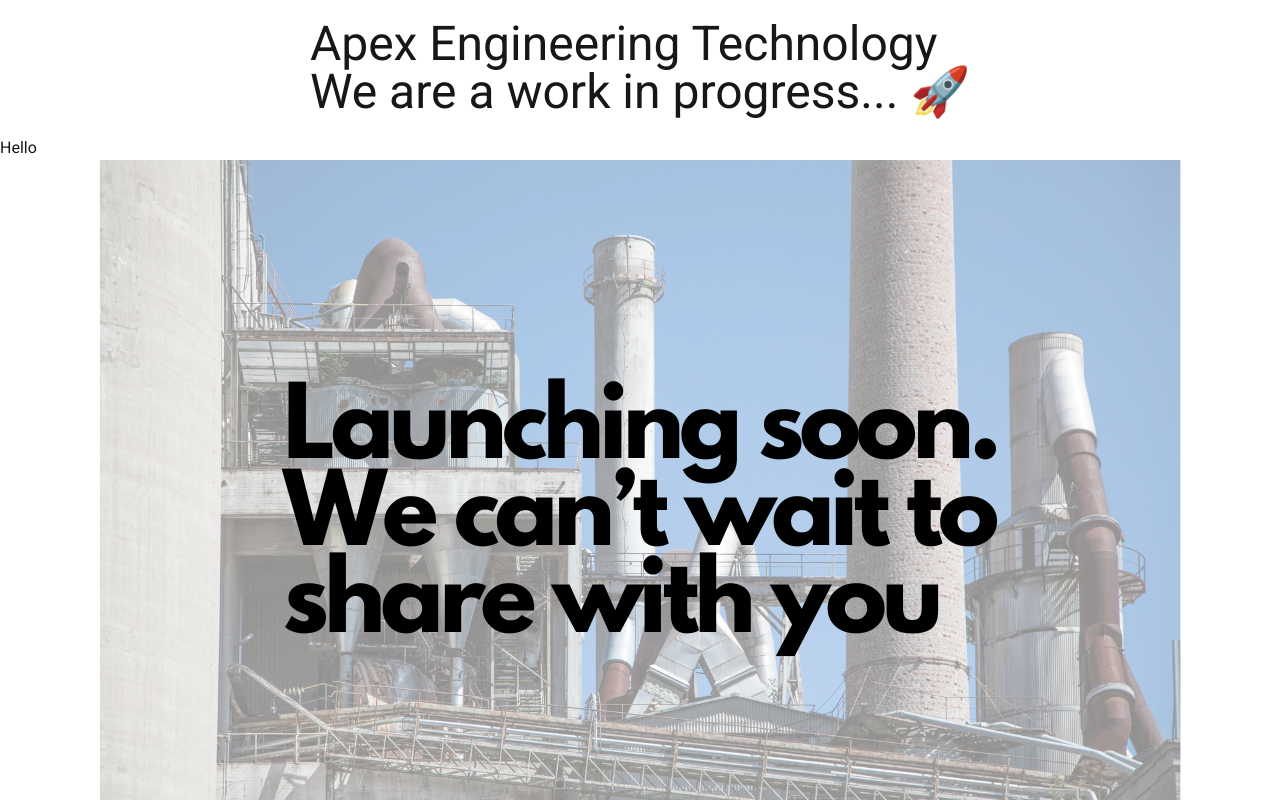
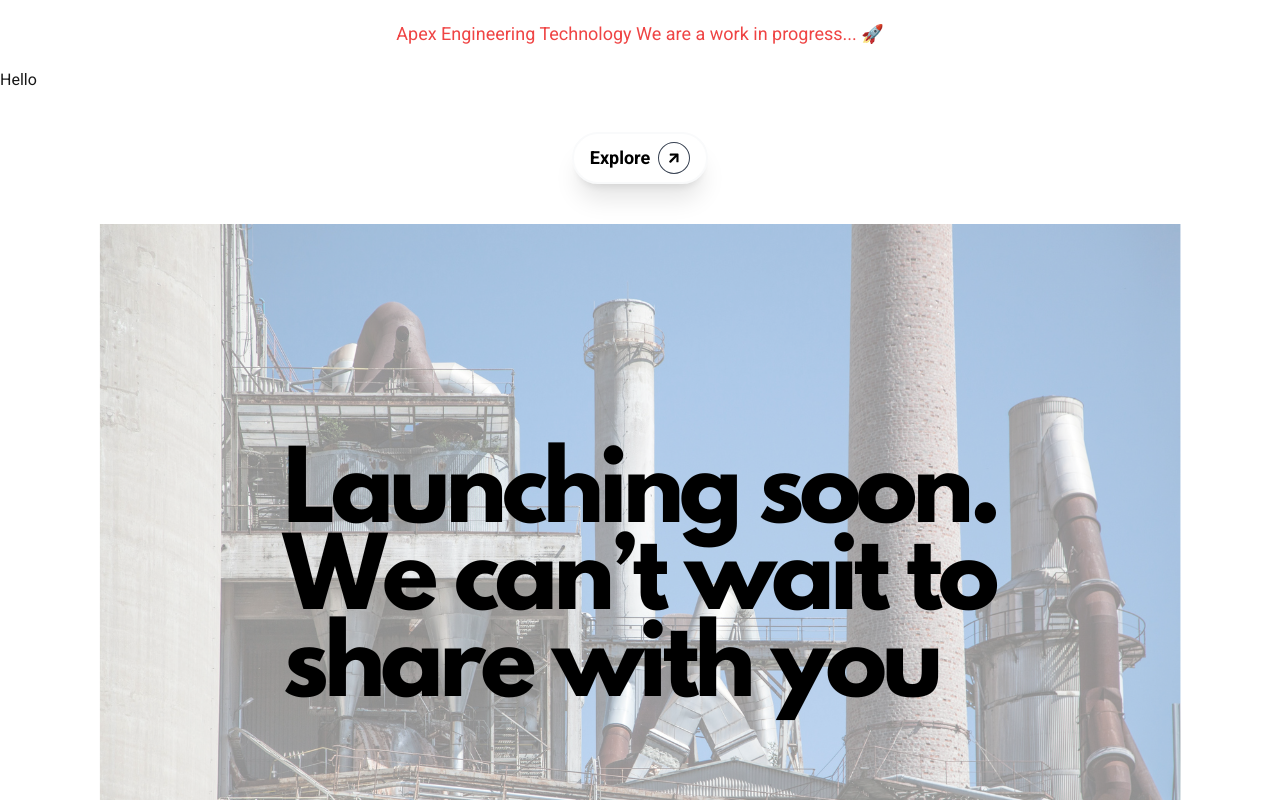
Before and after one commit to drjvtlkr/apexenggtech, a Next.js app: page / in a window 1280 px wide. Shown: the top 800 px of the page. Built offline with nearby package versions, Linux system fonts and the light colour scheme.

Commit message:
button component

```diff
--- a/app/page.tsx
+++ b/app/page.tsx
@@ -3,14 +3,18 @@ import apexenggtechLogo from "../images/apexenggtech.png";
 import Image from "next/image";
 import Navbar from "@/components/Navbar";
 import Footer from "@/components/Footer";
+import Button from "@/components/Buttons/Button";
 
 const Home = () => {
   return (
     <>
-      <Navbar/>
+      <Navbar />
       <div>Hello</div>
+      <div className="flex justify-center my-10">
+        <Button label="Explore" link="/explore" />
+      </div>
       <div className="flex justify-center">
-        <Image src={apexenggtechLogo} alt="Holder Image" className="w-full "/>
+        <Image src={apexenggtechLogo} alt="Holder Image" className="w-full " />
       </div>
       <Footer />
     </>
--- /dev/null
+++ b/components/Buttons/Button.tsx
@@ -0,0 +1,23 @@
+import React from 'react';
+import Link from 'next/link';
+import { FaArrowRight } from "react-icons/fa";
+
+interface ButtonProps {
+  label: string;
+  link: string;
+}
+
+const Button: React.FC<ButtonProps> = ({ label, link }) => {
+  return (
+    <Link href={link} passHref>
+      <div
+        className="flex justify-center gap-2 items-center mx-auto shadow-xl text-lg text-black bg-white backdrop-blur-md lg:font-semibold isolation-auto border-gray-50 before:absolute before:w-full before:transition-all before:duration-700 before:hover:w-full before:-left-full before:hover:left-0 before:rounded-full before:bg-[#f69b3f] hover:text-gray-50 before:-z-10 before:aspect-square before:hover:scale-150 before:hover:duration-700 relative z-10 px-4 py-2 overflow-hidden border-2 rounded-full group"
+      >
+        {label}
+        <FaArrowRight className="w-8 h-8 justify-end group-hover:-rotate-2 group-hover:bg-white text-black ease-linear duration-300 rounded-full border border-gray-700 group-hover:border-none p-2 -rotate-45" />
+      </div>
+    </Link>
+  );
+};
+
+export default Button;
--- a/components/Navbar.tsx
+++ b/components/Navbar.tsx
@@ -1,12 +1,14 @@
-import React from 'react'
+import React from "react";
 
 const Navbar = () => {
   return (
-    <nav className="text-2xl sm:text-3xl md:text-4xl lg:text-5xl flex justify-center p-5">
-      Apex Engineering Technology <br />
-      We are a work in progress... 🚀
+    <nav className="text-lg sm:text-xl md:text-2xl lg:text-lg flex justify-center p-5 text-center text-red-500 w-full">
+      <div className="">
+        Apex Engineering Technology
+        We are a work in progress... 🚀
+      </div>
     </nav>
-  )
-}
+  );
+};
 
 export default Navbar;
--- a/package.json
+++ b/package.json
@@ -12,7 +12,8 @@
     "@next/font": "^14.2.15",
     "next": "15.1.2",
     "react": "^19.0.0",
-    "react-dom": "^19.0.0"
+    "react-dom": "^19.0.0",
+    "react-icons": "^5.4.0"
   },
   "devDependencies": {
     "@eslint/eslintrc": "^3",
```
Also changed, not shown: 1 other file (tests, documents, lock files or other folders).
